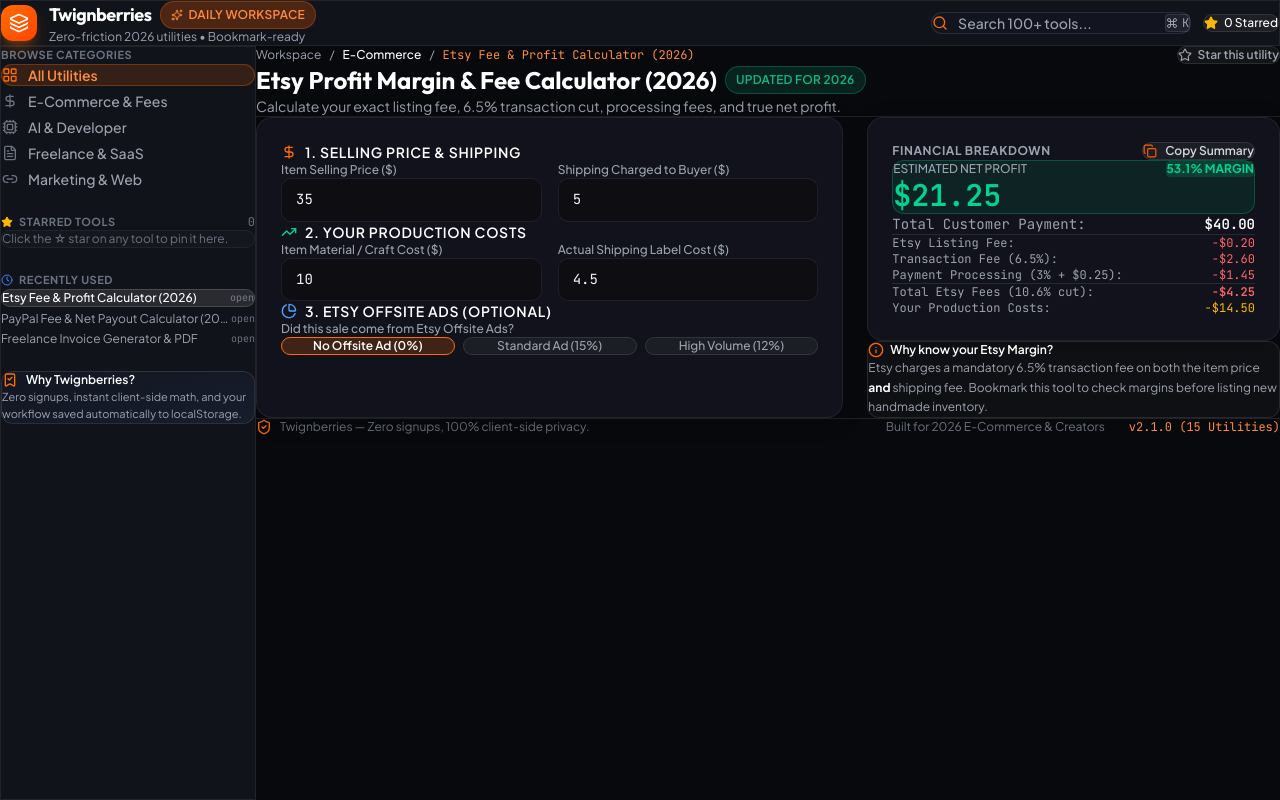
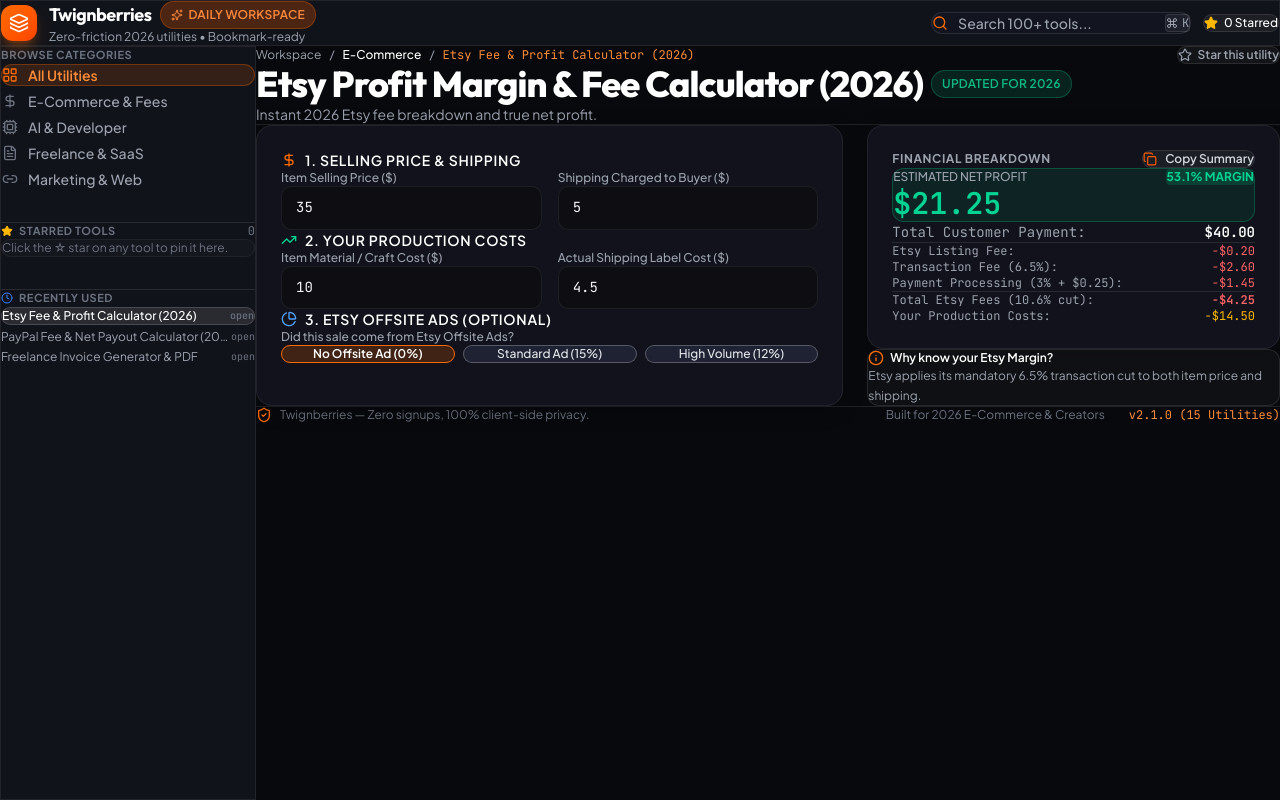
Before and after one commit to adminthesan-crypto/twignberries--app, a React (Vite) app: page / in a window 1280 px wide. Built offline with nearby package versions, Linux system fonts and the light colour scheme.

Commit message:
polish(ui): increase H1 dominance, trim copy density, improve sidebar spacing, boost toggle contrast, and remove footer redundancy

```diff
--- a/src/components/Sidebar.jsx
+++ b/src/components/Sidebar.jsx
@@ -8,7 +8,6 @@
   DollarSign,
   LayoutGrid,
   ChevronRight,
-  BookmarkCheck,
   Cpu
 } from 'lucide-react';
 
@@ -37,7 +36,7 @@
     .slice(0, 5);
 
   return (
-    <aside className="w-64 glass-panel border-r border-white/10 p-4 flex flex-col gap-6 no-print shrink-0">
+    <aside className="w-64 glass-panel border-r border-white/10 p-4 flex flex-col gap-8 no-print shrink-0">
       {/* Category Navigation */}
       <div>
         <div className="text-[11px] font-bold tracking-wider text-[#6b7280] uppercase px-3 mb-2">
@@ -66,7 +65,7 @@
       </div>
 
       {/* Starred / Pinned Workspace */}
-      <div>
+      <div className="pt-4 border-t border-white/10">
         <div className="flex items-center justify-between px-3 mb-2">
           <span className="text-[11px] font-bold tracking-wider text-[#6b7280] uppercase flex items-center gap-1.5">
             <Star className="w-3 h-3 text-amber-400 fill-amber-400" /> Starred Tools
@@ -98,7 +97,7 @@
       </div>
 
       {/* Recent History */}
-      <div>
+      <div className="pt-4 border-t border-white/10">
         <div className="text-[11px] font-bold tracking-wider text-[#6b7280] uppercase px-3 mb-2 flex items-center gap-1.5">
           <Clock className="w-3 h-3 text-[#3b82f6]" /> Recently Used
         </div>
@@ -127,17 +126,6 @@
           </div>
         )}
       </div>
-
-      {/* Habit Builder Tip Banner */}
-      <div className="mt-auto p-3.5 rounded-xl bg-gradient-to-br from-[#121622] to-[#181d2c] border border-white/10">
-        <div className="flex items-center gap-2 text-xs font-semibold text-white mb-1">
-          <BookmarkCheck className="w-4 h-4 text-[#ff6b00]" />
-          <span>Why Twignberries?</span>
-        </div>
-        <p className="text-[11px] text-[#9ca3af] leading-relaxed">
-          Zero signups, instant client-side math, and your workflow saved automatically to localStorage.
-        </p>
-      </div>
     </aside>
   );
 }
--- a/src/tools/EtsyFeeCalculator.jsx
+++ b/src/tools/EtsyFeeCalculator.jsx
@@ -32,13 +32,13 @@
       <div className="flex flex-col sm:flex-row sm:items-center justify-between gap-4 pb-4 border-b border-white/10">
         <div>
           <div className="flex items-center gap-2">
-            <h1 className="text-2xl font-heading font-bold text-white">
+            <h1 className="text-3xl sm:text-4xl font-heading font-extrabold tracking-tight text-white">
               Etsy Profit Margin & Fee Calculator (2026)
             </h1>
             <span className="badge badge-success">UPDATED FOR 2026</span>
           </div>
-          <p className="text-sm text-[#9ca3af] mt-1">
-            Calculate your exact listing fee, 6.5% transaction cut, processing fees, and true net profit.
+          <p className="text-sm text-[#9ca3af] mt-1.5">
+            Instant 2026 Etsy fee breakdown and true net profit.
           </p>
         </div>
       </div>
@@ -130,7 +130,7 @@
                   className={`px-3 py-2.5 rounded-xl text-xs font-medium border transition-all ${
                     offsiteAds === opt.id
                       ? 'bg-[#ff6b00]/20 border-[#ff6b00] text-white font-semibold'
-                      : 'bg-white/5 border-white/10 text-[#9ca3af] hover:bg-white/10'
+                      : 'bg-[#1e2232] border-white/25 text-[#e5e7eb] hover:bg-white/15 hover:border-white/40 hover:text-white'
                   }`}
                 >
                   {opt.label}
@@ -227,7 +227,7 @@
               <Info className="w-4 h-4 text-[#ff6b00]" /> Why know your Etsy Margin?
             </div>
             <p className="leading-relaxed">
-              Etsy charges a mandatory 6.5% transaction fee on both the item price <strong className="text-white">and</strong> shipping fee. Bookmark this tool to check margins before listing new handmade inventory.
+              Etsy applies its mandatory 6.5% transaction cut to both item price and shipping.
             </p>
           </div>
         </div>
```
